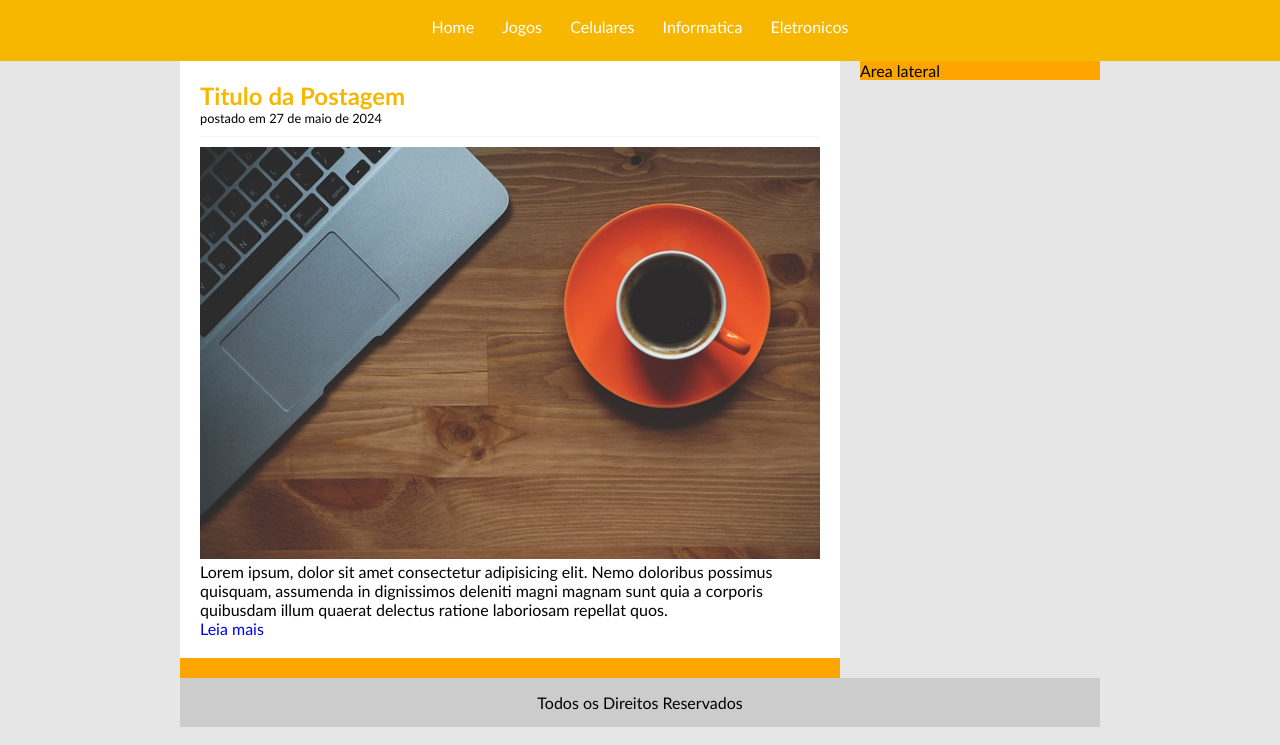
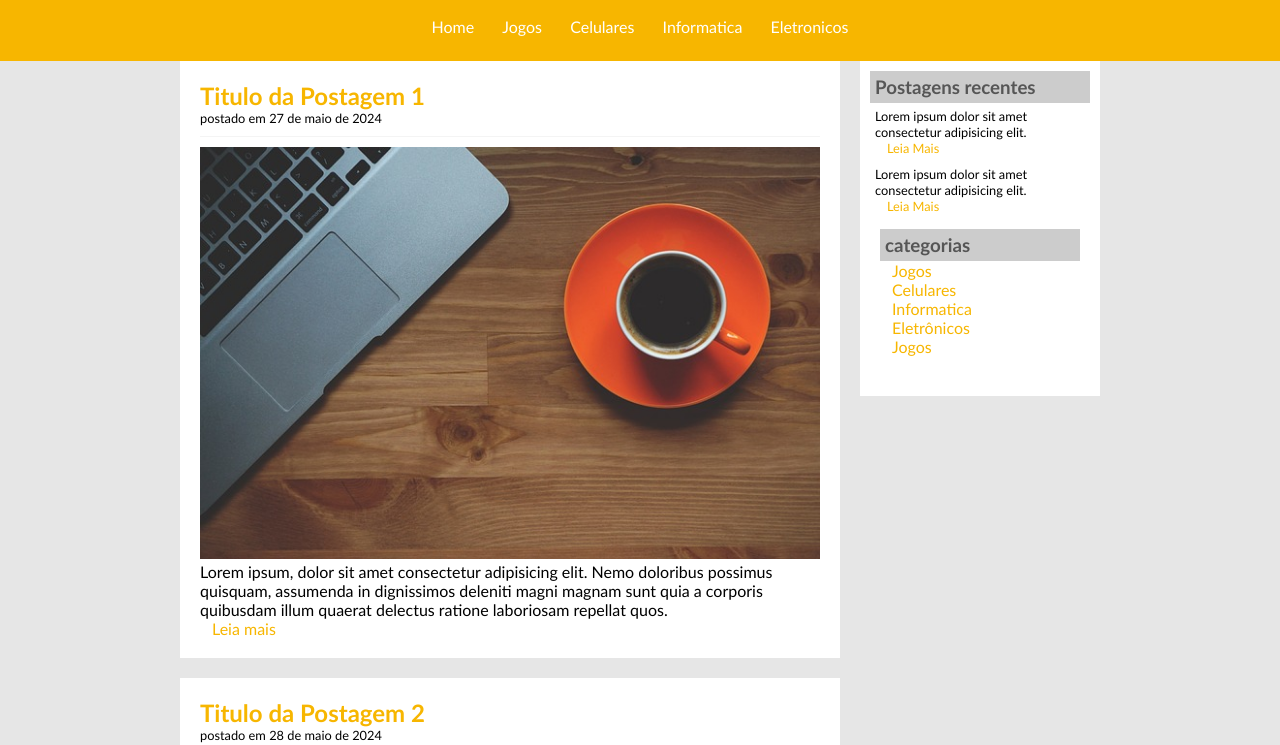
Before and after one commit to Jeanlucboza/curso-udemy-desenvolvimento-web, a plain HTML site: page web/tecblog/index.html in a window 1280 px wide. Shown: the part 76-821 px from the top of the page. Drawn offline with Linux system fonts and the light colour scheme.

Commit message:
commit add tecblog

```diff
--- a/web/tecblog/css/estilo.css
+++ b/web/tecblog/css/estilo.css
@@ -21,8 +21,8 @@ body{
         width: 920px;
         margin: auto;
     }
-#area-postagens, #area-lateral{
-    background: orange;
+    #area-lateral{
+
     }
     #area-postagens{
         width: 660px;
@@ -32,6 +32,7 @@ body{
         width: 240px;
         float: right;
     }
+
     .postagem{
         padding: 20px;
         margin-bottom: 20px;
@@ -52,14 +53,28 @@ h1 {
     .branco {
         color: white;
     }
+    .postagem-lateral{
+        font-size: 0.8em;
+        padding: 5px;
+        /*border-bottom: 1px dotted #CCC;*/
+    }
     /*formatação do menu*/
+    a:link, a:visited {
+        color: #f7b600;
+        padding: 8px 12px;
+    }
+    a:hover {
+        text-decoration: underline;
+    }
     #area-cabecalho a:link,#area-cabecalho a:visited {
         color: #FFF;
         padding: 8px 12px;
     }
+
     #area-cabecalho a:hover {
         color: #f7b600;
         background: #FFF;
+        text-decoration: none;
     }
     a {
         text-decoration: none;
@@ -74,3 +89,13 @@ h2{
         margin-bottom: 10px;
         display: block;
     }
+    .Conteudo-Lateral{
+        background: white;
+        padding: 10px;
+        margin-bottom: 20px;
+    }
+    h3{
+        color: #565656;
+        background: #CCC;
+        padding: 5px;
+    }
--- a/web/tecblog/index.html
+++ b/web/tecblog/index.html
@@ -22,15 +22,41 @@
     <div id="area-principal">
         <div id="area-postagens">
             <div class="postagem">
-                <h2>Titulo da Postagem</h2>
+                <h2>Titulo da Postagem 1</h2>
                 <span class="data-postagem">postado em 27 de maio de 2024</span>
                 <img width="620px" src="imagens/imagem1.jpg">
                 <p>Lorem ipsum, dolor sit amet consectetur adipisicing elit. Nemo doloribus possimus quisquam, assumenda in dignissimos deleniti magni magnam sunt quia a corporis quibusdam illum quaerat delectus ratione laboriosam repellat quos.</p>
                 <a href="#">Leia mais</a>
             </div>
+            <div class="postagem">
+                <h2>Titulo da Postagem 2</h2>
+                <span class="data-postagem">postado em 28 de maio de 2024</span>
+                <img width="620px" src="imagens/imagem2.jpg">
+                <p>Lorem ipsum, dolor sit amet consectetur adipisicing elit. Nemo doloribus possimus quisquam, assumenda in dignissimos deleniti magni magnam sunt quia a corporis quibusdam illum quaerat delectus ratione laboriosam repellat quos.</p>
+                <a href="#">Leia mais</a>
+            </div>
         </div>
         <div id="area-lateral">
-            Area lateral
+            <div class="Conteudo-Lateral">
+                <h3>Postagens recentes</h3>
+                <div class="postagem-lateral">
+                    <p >Lorem ipsum dolor sit amet consectetur adipisicing elit.</p>
+                    <a href="#">Leia Mais</a>
+                </div>
+
+                <div class="postagem-lateral">
+                    <p >Lorem ipsum dolor sit amet consectetur adipisicing elit.</p>
+                    <a href="#">Leia Mais</a>
+                </div>
+                <div class="Conteudo-Lateral">
+                    <h3>categorias</h3>
+                    <a href="">Jogos</a><br>
+                    <a href="">Celulares</a><br>
+                    <a href="">Informatica</a><br>
+                    <a href="">Eletrônicos</a><br>
+                    <a href="">Jogos</a><br>
+                </div>
+            </div>
         </div>
         <div id="rodape">
             Todos os Direitos Reservados
```
Lines whose indentation alone changed are shown as unchanged.
